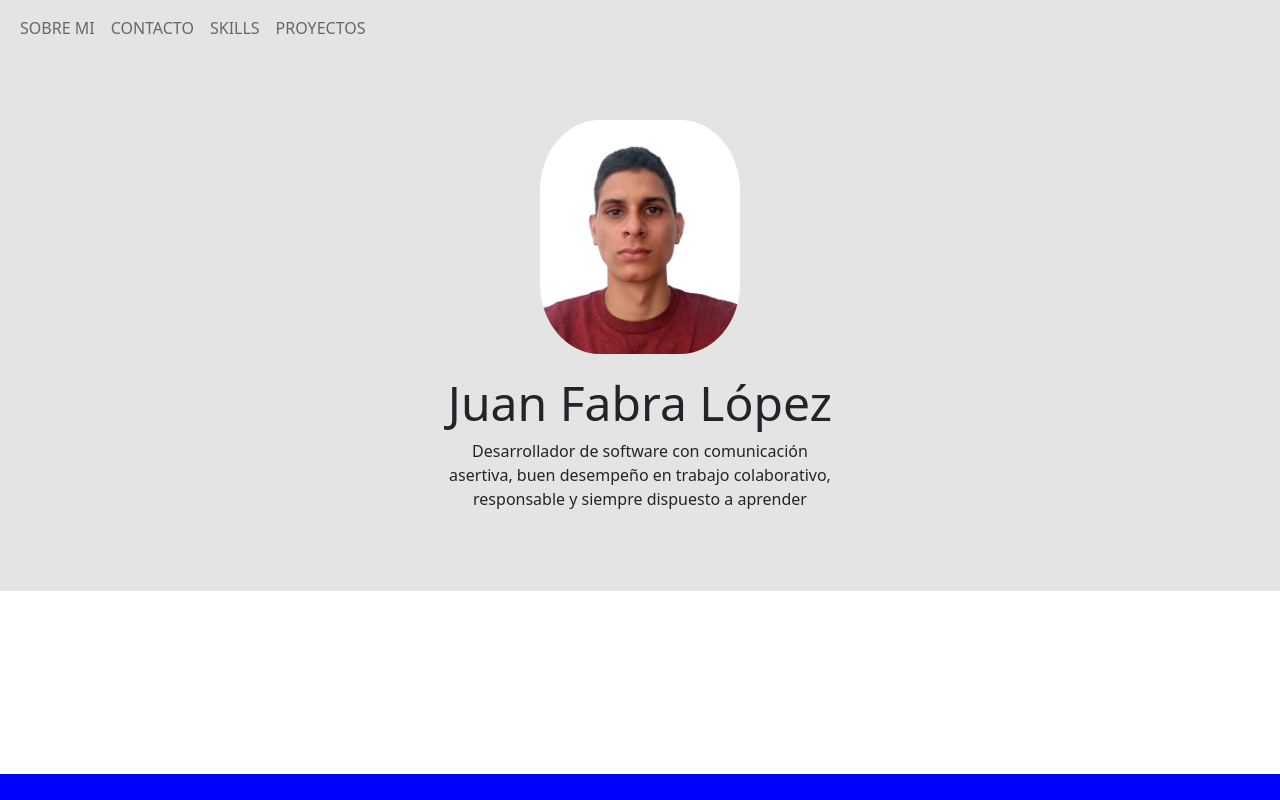
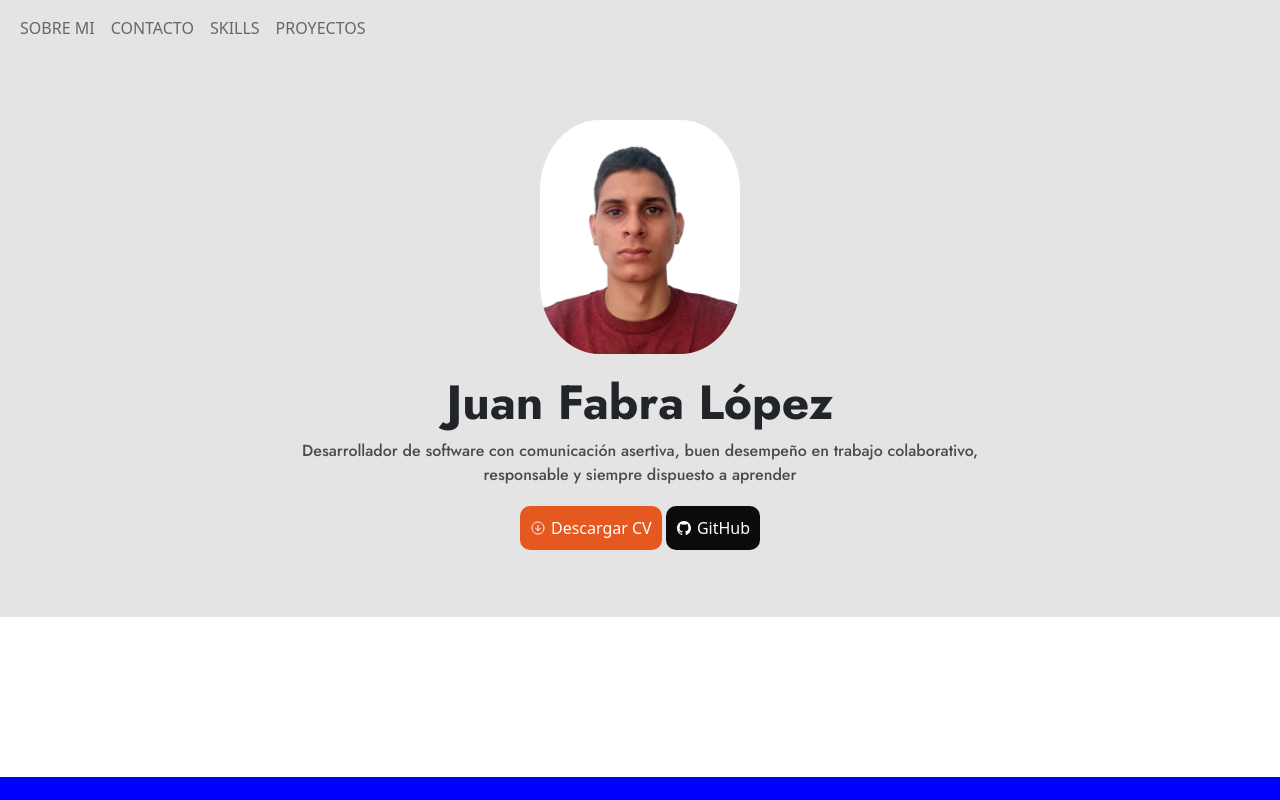
Before and after one commit to Juanfabra0203/PortFolio-Juan-Fabra-Lopez, a plain HTML site: page index.html in a window 1280 px wide. Drawn offline with nearby package versions, Linux system fonts and the light colour scheme.

Commit message:
Algunos cambios y ajustes del diseño

```diff
--- a/css/style.css
+++ b/css/style.css
@@ -77,16 +77,63 @@ section{
 }
 
 h1{
-    font-size: clamp(1.5rem, 5vw, 3rem);
+    font-size: clamp(1.7rem, 5vw, 3rem);
     margin-top: 20px;
+    font-family: Jost-Bold;
+    font-weight: 500;
 }
 
 p{
     font-size: clamp(0.5rem, 3vw, 1rem);
-    width: 35%;
     text-align: center;
+    max-width: 60%;
+    font-family: Jost-Black ;
+    font-weight: 100;
+    color: rgba(0, 0, 0, 0.675);
 }
 
+.section-btns{
+    width: 100%;
+    height: 50px;
+    display: flex;
+    justify-content: center;
+    align-items: center;
+    overflow: hidden;
+}
+
+
+.section-btns .download-cv{
+    background-color: #E55820;
+    text-align: center;
+    text-decoration: none;
+    font-size: clamp(0.5rem, 3vw, 1rem);
+    color: white;
+    padding: 10px;
+    border-radius: 10px;
+    display: inline-flex;
+    justify-content: center;
+    align-items: center;
+    gap: 5px;
+}
+
+.section-btns .github{
+    background-color: #0b0b0b;
+    text-align: center;
+    text-decoration: none;
+    font-size: clamp(0.5rem, 3vw, 1rem);
+    color: white;
+    padding: 10px;
+    border-radius: 10px;
+    display: inline-flex;
+    justify-content: center;
+    align-items: center;
+    gap: 5px;
+}
+
+
+.section-btns a:hover{
+    color: black;
+}
 
 footer{
     background-color: blue;
@@ -94,3 +141,14 @@ footer{
     grid-column-start: 1;
     grid-row-start: 10;
 }
+
+
+@font-face {
+    font-family:Jost-Bold;
+    src: url(/fuentes/Jost/static/Jost-Bold.ttf);
+}
+
+@font-face {
+    font-family:Jost-Black;
+    src: url(/fuentes/Jost/static/Jost-Medium.ttf);
+}
--- a/index.html
+++ b/index.html
@@ -16,11 +16,11 @@
     <header>
 
         <nav class="navbar navbar-expand-lg navbar-light">
-            <div class="container-fluid text-center" >
-              <button class="navbar-toggler"  type="button" data-bs-toggle="collapse" data-bs-target="#navbarText"   >
+            <div class="container-fluid text-center">
+                <button class="navbar-toggler" type="button" data-bs-toggle="collapse" data-bs-target="#navbarText">
                     <ion-icon name="menu-outline"></ion-icon>
                 </button>
-              <div class="collapse navbar-collapse" id="navbarText" >
+                <div class="collapse navbar-collapse" id="navbarText">
                     <ul class="navbar-nav me-auto mb-2 mb-lg-0">
                         <li class="nav-item">
                             <a class="nav-link" aria-current="page" href="#">SOBRE MI</a>
@@ -57,12 +57,23 @@
             dispuesto a aprender
         </p>
 
+        <div class="section-btns">
+            <div class="cont-btns">
+                <a href="" class="download-cv">
+                    <ion-icon name="arrow-down-circle-outline"></ion-icon> Descargar CV
+                </a>
+                <a href="" class="github">
+                    <ion-icon name="logo-github"></ion-icon> GitHub
+                </a>
+            </div>
+
+        </div>
+
 
     </section>
 
 
     <footer>
-
     </footer>
 
 
```
Lines whose indentation alone changed are shown as unchanged.
